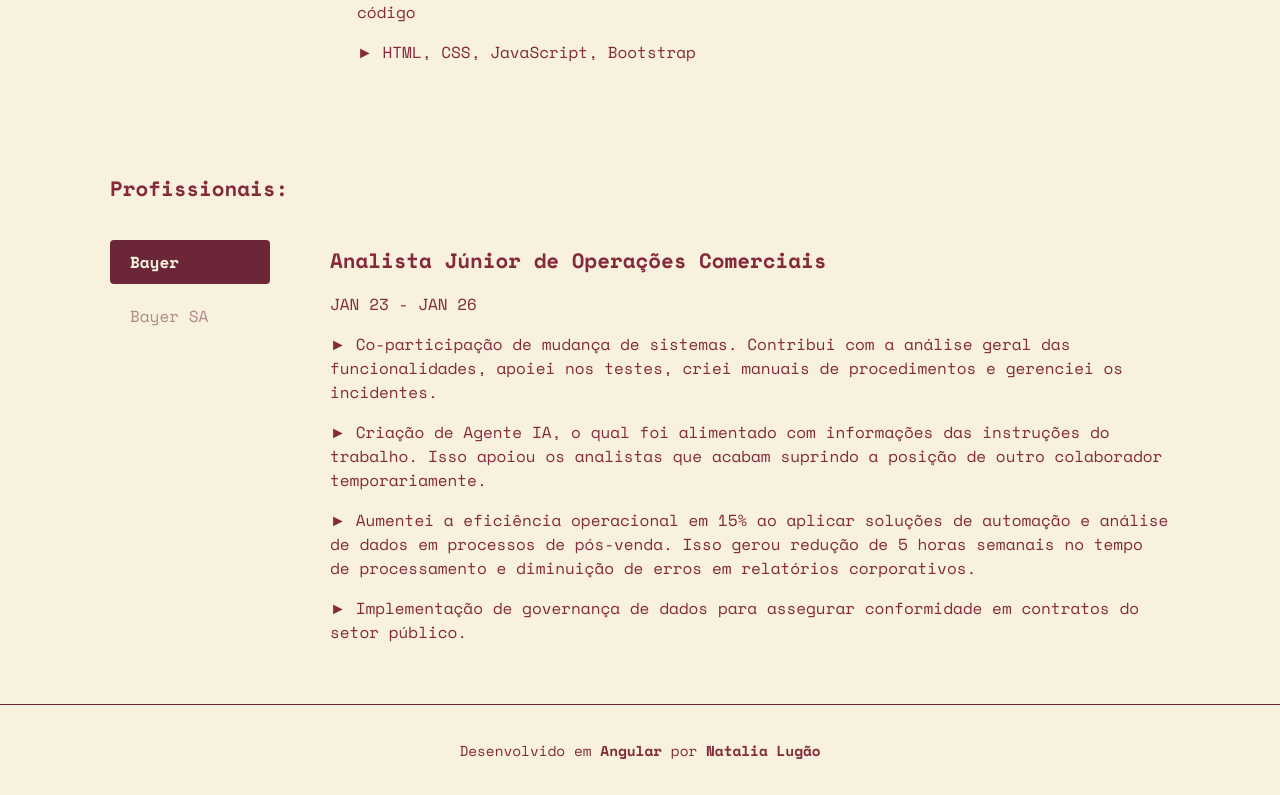
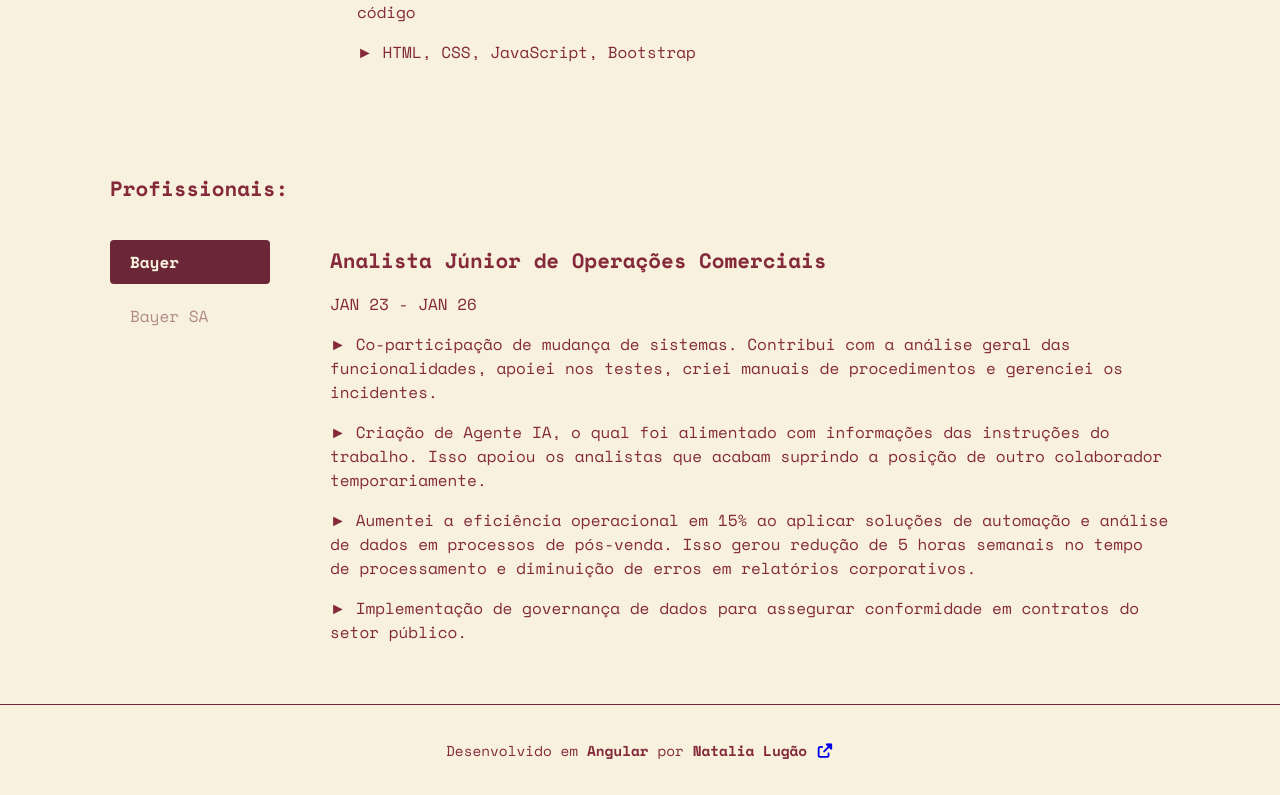
Before and after one commit to nalugao/angular-portfolio-natalialugao, an Angular app: page / in a window 1280 px wide. Shown: the part 3048-3843 px from the top of the page. Built offline with nearby package versions, Linux system fonts and the light colour scheme.

Commit message:
Refactor footer component HTML and CSS for improved structure and styling

```diff
--- a/src/app/components/footer/footer.component.css
+++ b/src/app/components/footer/footer.component.css
@@ -8,3 +8,13 @@
 .bold {
   font-weight: bold;
 }
+
+.a {
+    text-decoration: none;
+
+}
+
+.i {
+  color: #6b2737;
+  text-decoration: none;
+}
--- a/src/app/components/footer/footer.component.html
+++ b/src/app/components/footer/footer.component.html
@@ -1,3 +1,10 @@
 <footer class="footer">
-  <p>Desenvolvido em <span class="bold">Angular</span> por <span class="bold">Natalia Lugão</span></p>
+  <p>
+    Desenvolvido em
+    <strong>Angular</strong> por
+    <strong>Natalia Lugão </strong>
+    <a href="https://github.com/nalugao/angular-portfolio-natalialugao" target="_blank">
+      <i class="fas fa-external-link-alt"></i>
+    </a>
+  </p>
 </footer>
```
